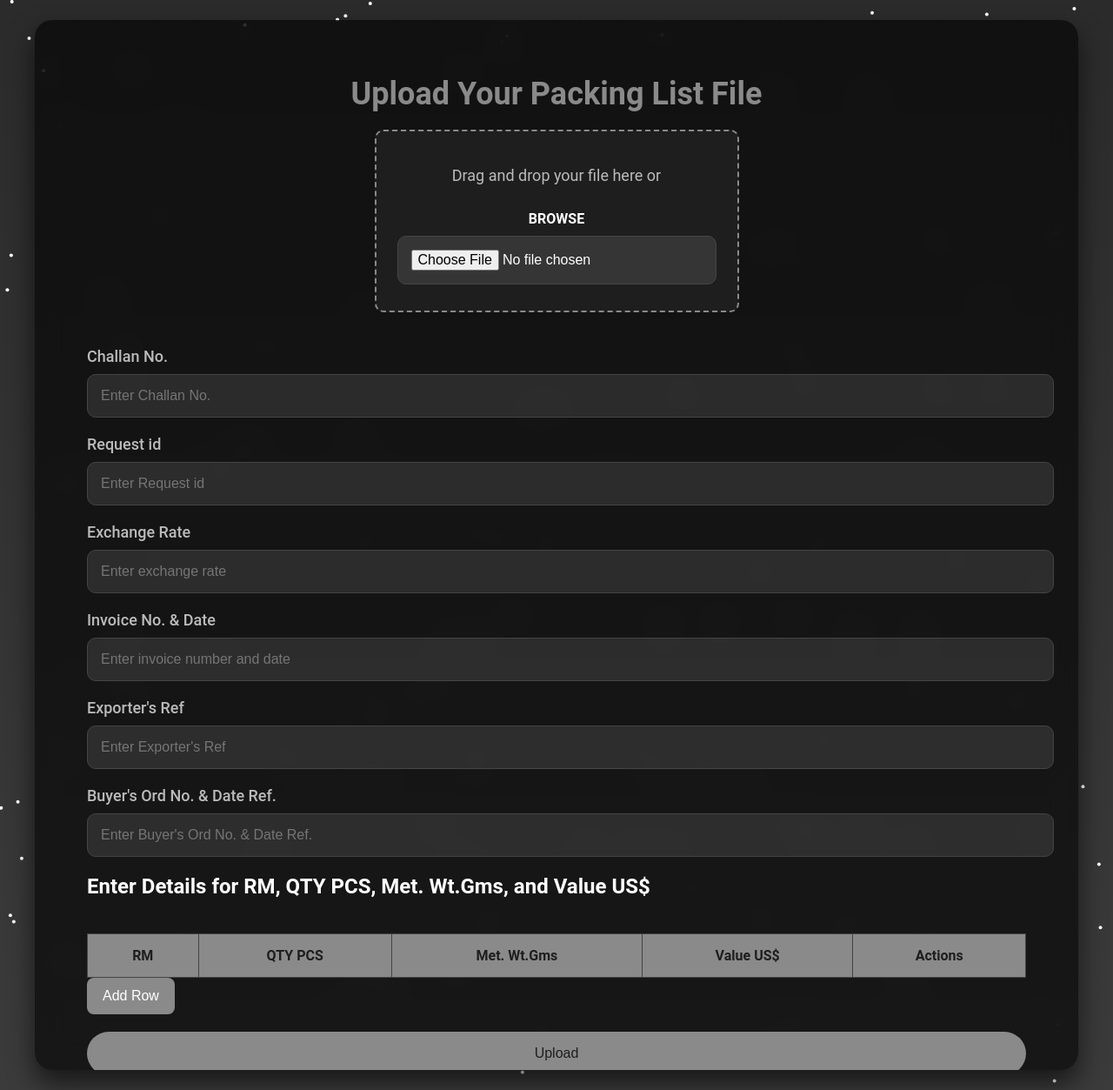
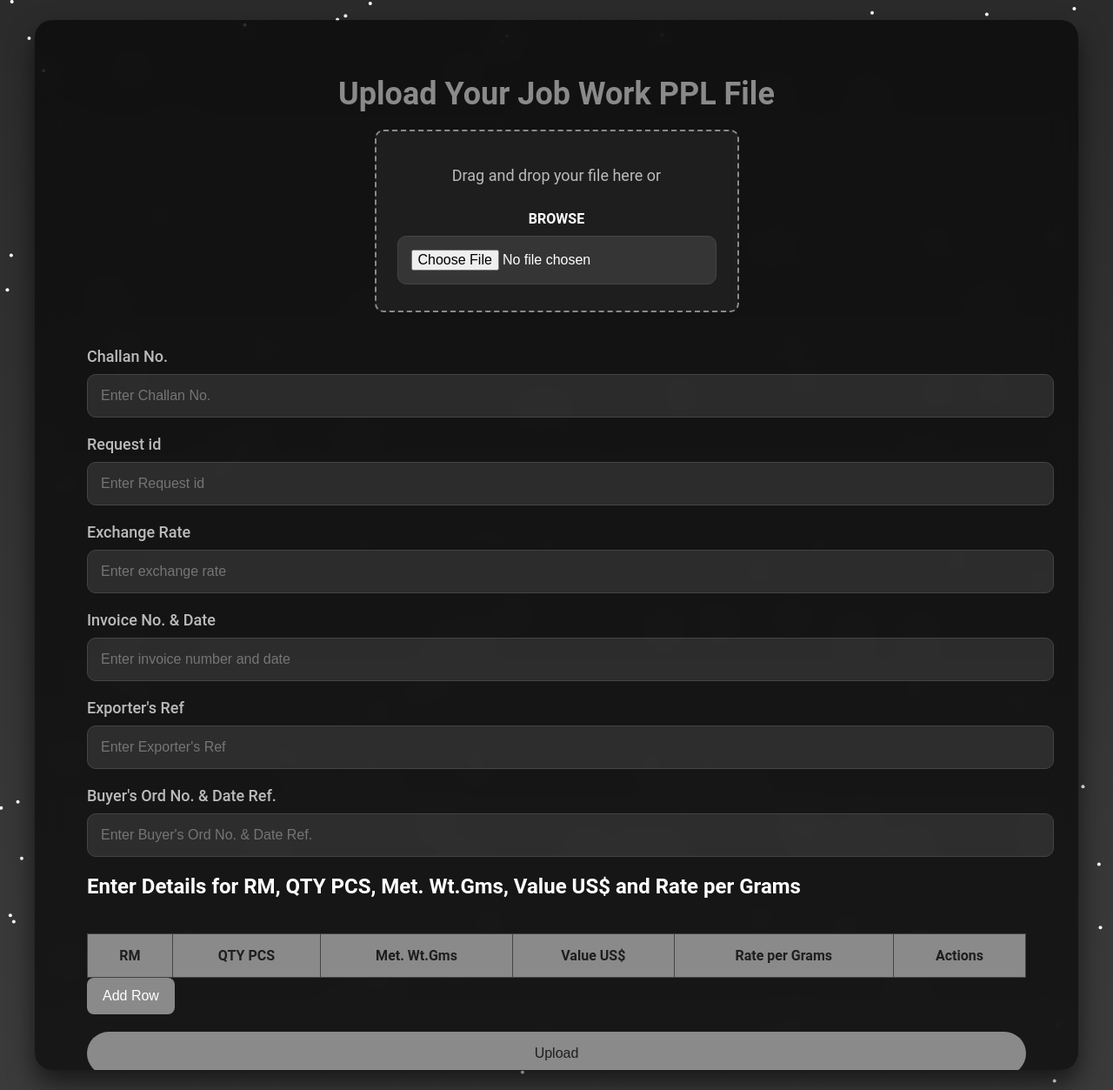
Before and after one commit to Narendra-Sharma-Code/Invoice-Automation, a Flask app: page /app_job_work/upload_job_work in a window 1280 px wide. Shown: the whole page at 87% size. Run offline with Flask 3, Linux system fonts and the light colour scheme; lists and menus that the app fills with data are empty.

Commit message:
changes regarding reco

```diff
--- a/app/app_job_work/routes.py
+++ b/app/app_job_work/routes.py
@@ -449,7 +449,7 @@ def process_file():
         ws.column_dimensions[col_letter].width = 15  # Adjust as needed for clarity
 
 
-    output_header = [cell.value.strip() for cell in ws[33]]
+    output_header = [cell.value.strip() for cell in ws[33] if cell.value]
 
   # Load the parsed data
     df = pd.read_excel(input_file, header=3)
@@ -604,6 +604,8 @@ def process_file():
     qty_pcs_list = request.form.getlist('qty_pcs[]')
     met_wt_gms_list = request.form.getlist('met_wt_gms[]')
     value_usd_list = request.form.getlist('value_usd[]')
+    rate_per_grams_list = request.form.getlist('rate[]')
+
 
     # Insert Headers for RM, QTY PCS, Met. Wt.Gms, and Value US$ with bold font
     headers_row_number = last_row + 5  # Place the headers right after the mapping section
@@ -621,15 +623,20 @@ def process_file():
         ws.cell(row=headers_row_number, column=2).font = Font(bold=True)
         met_wt_gms_col = 3  # Met. Wt.Gms will be in column 3
         value_usd_col = 4  # Value US$ will be in column 4
+        rate_per_grams_col = 5
     else:
         met_wt_gms_col = 2  # Met. Wt.Gms will be in column 2 if QTY PCS does not exist
         value_usd_col = 3  # Value US$ will be in column 3 if QTY PCS does not exist
+        rate_per_grams_col = 4
 
     ws.cell(row=headers_row_number, column=met_wt_gms_col, value="Met. Wt.Gms")
     ws.cell(row=headers_row_number, column=met_wt_gms_col).font = Font(bold=True)  # Make the text bold
 
     ws.cell(row=headers_row_number, column=value_usd_col, value="Value US$")
     ws.cell(row=headers_row_number, column=value_usd_col).font = Font(bold=True)  # Make the text bold
+
+    ws.cell(row=headers_row_number, column=rate_per_grams_col, value="Rate per Grams")
+    ws.cell(row=headers_row_number, column=rate_per_grams_col).font = Font(bold=True)  # Make the text bold
 
     # Step 3: Insert RM, QTY PCS, Met. Wt.Gms, and Value US$ Data Below the Headers
     data_start_row = headers_row_number + 1  # Row immediately after the headers
@@ -642,6 +649,8 @@ def process_file():
         qty_pcs = float(qty_pcs_list[i]) if qty_pcs_list[i] else 0  # Get QTY PCS value or default to 0
         met_wt_gms = float(met_wt_gms_list[i]) if met_wt_gms_list[i] else 0
         value_usd = float(value_usd_list[i]) if value_usd_list[i] else 0
+        rate = float(rate_per_grams_list[i]) if rate_per_grams_list[i] else 0
+
 
     # Write data to the worksheet
         ws.cell(row=data_start_row + i, column=1, value=rm).alignment = LEFT_ALIGN
@@ -652,6 +661,7 @@ def process_file():
     # Write Met. Wt.Gms and Value US$
         ws.cell(row=data_start_row + i, column=met_wt_gms_col, value=met_wt_gms).alignment = LEFT_ALIGN
         ws.cell(row=data_start_row + i, column=value_usd_col, value=value_usd).alignment = LEFT_ALIGN
+        ws.cell(row=data_start_row + i, column=rate_per_grams_col, value=rate).alignment = LEFT_ALIGN
 
     # Add to the totals
         total_qty_pcs += qty_pcs
@@ -677,6 +687,31 @@ def process_file():
     cell = ws.cell(row=last_data_row + 1, column=value_usd_col, value=total_value_usd)
     cell.alignment = LEFT_ALIGN  # Set left alignment
     cell.font = Font(bold=True)  # Set bold font
+
+   # Form input
+    rm_list_for_present_ppl = request.form.getlist('rm[]')  # Ensure it's a list
+    rm_list_for_present_ppl = [rm.strip() for rm in rm_list_for_present_ppl]  # Strip any whitespace
+
+    # Calculate row positions
+    last_data_row_of_chalan = last_data_row + 2  # Last row where chalan ends
+    headers_row_for_present_ppl = last_data_row_of_chalan + 6  # Header row
+    data_start_row_for_present_ppl = headers_row_for_present_ppl + 1  # Row after headers
+
+    # Write headers
+    ws.cell(row=headers_row_for_present_ppl, column=1, value="RM.")
+    ws.cell(row=headers_row_for_present_ppl, column=1).font = Font(bold=True)
+
+    ws.cell(row=headers_row_for_present_ppl, column=2, value="Met. Wt.Gms")
+    ws.cell(row=headers_row_for_present_ppl, column=2).font = Font(bold=True)
+
+    ws.cell(row=headers_row_for_present_ppl, column=3, value="Value US$")
+    ws.cell(row=headers_row_for_present_ppl, column=3).font = Font(bold=True)
+
+    # Write data
+    for i, rm_for_present_ppl in enumerate(rm_list_for_present_ppl):
+        ws.cell(row=data_start_row_for_present_ppl + i, column=1, value=rm_for_present_ppl).alignment = LEFT_ALIGN
+
+
 
 
     # Get the input without forcing it into a string
@@ -723,7 +758,8 @@ def process_file():
 
 
     # Calculate where to print the exchange rate
-    table = last_data_row + 8
+    last_data_row_of_present_ppl = data_start_row_for_present_ppl + len(rm_list_for_present_ppl) - 1
+    table = last_data_row_of_present_ppl + 8
     exchange_rate_row_number = table + 17 # Add a 5-line gap (3 for data, 2 for space)
 
     diamond_stone_table = df.loc[df['Ctg'].isin(['C','D'])].groupby(["Ctg"], dropna=False).agg({
@@ -761,7 +797,6 @@ def process_file():
     set_cell(ws, f'A{table + 8}', "Labour", font=BOLD_FONT, alignment=LEFT_ALIGN)
     set_cell(ws, f'A{table + 9}', "Grand Total", font=BOLD_FONT, alignment=LEFT_ALIGN)
     set_cell(ws, f'A{table + 3}', "Grand Total", font=BOLD_FONT, alignment=LEFT_ALIGN)
-
 
     target_row = table + 11  # Replace 'table' with your variable's actual value
     target_row_calculation = target_row + 1
--- a/app/app_job_work/templates/upload_job_work.html
+++ b/app/app_job_work/templates/upload_job_work.html
@@ -187,7 +187,7 @@
 
     <div class="container">
         <div class="upload-container">
-            <h1>Upload Your Packing List File</h1>
+            <h1>Upload Your Job Work PPL File</h1>
             <form action="{{ url_for('app_job_work.process_file') }}" method="post" enctype="multipart/form-data">
                 <!-- File Upload Section -->
                 <div class="file-input-container">
@@ -221,7 +221,7 @@
                     placeholder="Enter Buyer's Ord No. & Date Ref." required>
 
                 <!-- Dynamic Table for RM, QTY PCS, Met. Wt.Gms, and Value US$ -->
-                <h2>Enter Details for RM, QTY PCS, Met. Wt.Gms, and Value US$</h2>
+                <h2>Enter Details for RM, QTY PCS, Met. Wt.Gms, Value US$ and Rate per Grams</h2>
                 <table id="rmTable">
                     <thead>
                         <tr>
@@ -229,6 +229,7 @@
                             <th>QTY PCS</th>
                             <th>Met. Wt.Gms</th>
                             <th>Value US$</th>
+                            <th>Rate per Grams</th>
                             <th>Actions</th>
                         </tr>
                     </thead>
@@ -278,6 +279,7 @@
         <td><input type="number" name="qty_pcs[]" placeholder="Enter QTY PCS" step="any"></td> <!-- Allows any decimal value -->
         <td><input type="number" step="any" name="met_wt_gms[]" placeholder="Enter Met. Wt.Gms" required></td> <!-- Allows any decimal value -->
         <td><input type="number" step="any" name="value_usd[]" placeholder="Enter Value US$" required></td> <!-- Allows any decimal value -->
+        <td><input type="number" step="any" name="rate[]" placeholder="Rate per Grams" required></td> <!-- Allows any decimal value -->
         <td><button type="button" class="delete-row-btn">Delete</button></td>
     `;
             rmTable.appendChild(row);
```
